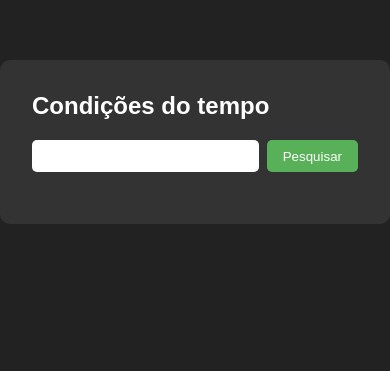
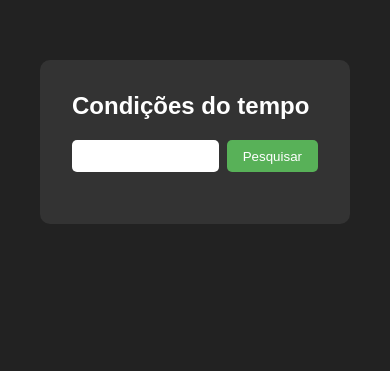
Before and after one commit to GabrielbrandaoRP/app-weather-API, a website: page index.html in a window 390 px wide. Shown: the part 175-546 px from the top of the page. Drawn offline with Linux system fonts and the light colour scheme.

Commit message:
Aply padding, in the body if screen for minor

```diff
--- a/index.html
+++ b/index.html
@@ -3,6 +3,7 @@
 <head>
   <meta charset="UTF-8">
   <meta name="viewport" content="width=device-width, initial-scale=1.0">
+  <meta name="theme-color" content="#1e598a">
   <link rel="stylesheet" href="style.css">
   <script src="js/app.js" defer></script>
   <title>App Weather</title>
--- a/style.css
+++ b/style.css
@@ -110,3 +110,9 @@ footer{
     border: 3px solid #1e598a;
   }
 }
+
+@media (max-width: 430px) {
+    body{
+      padding: 0 40px;
+    }
+}
```
